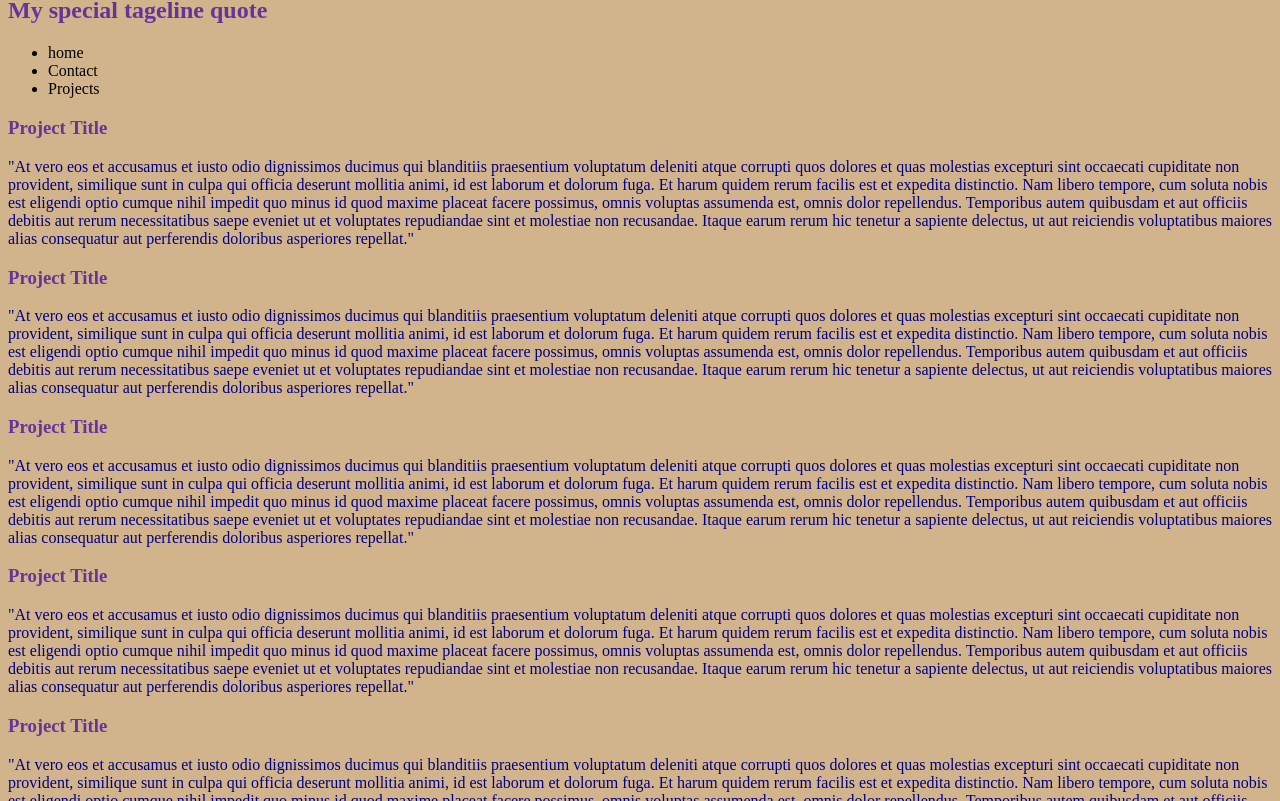
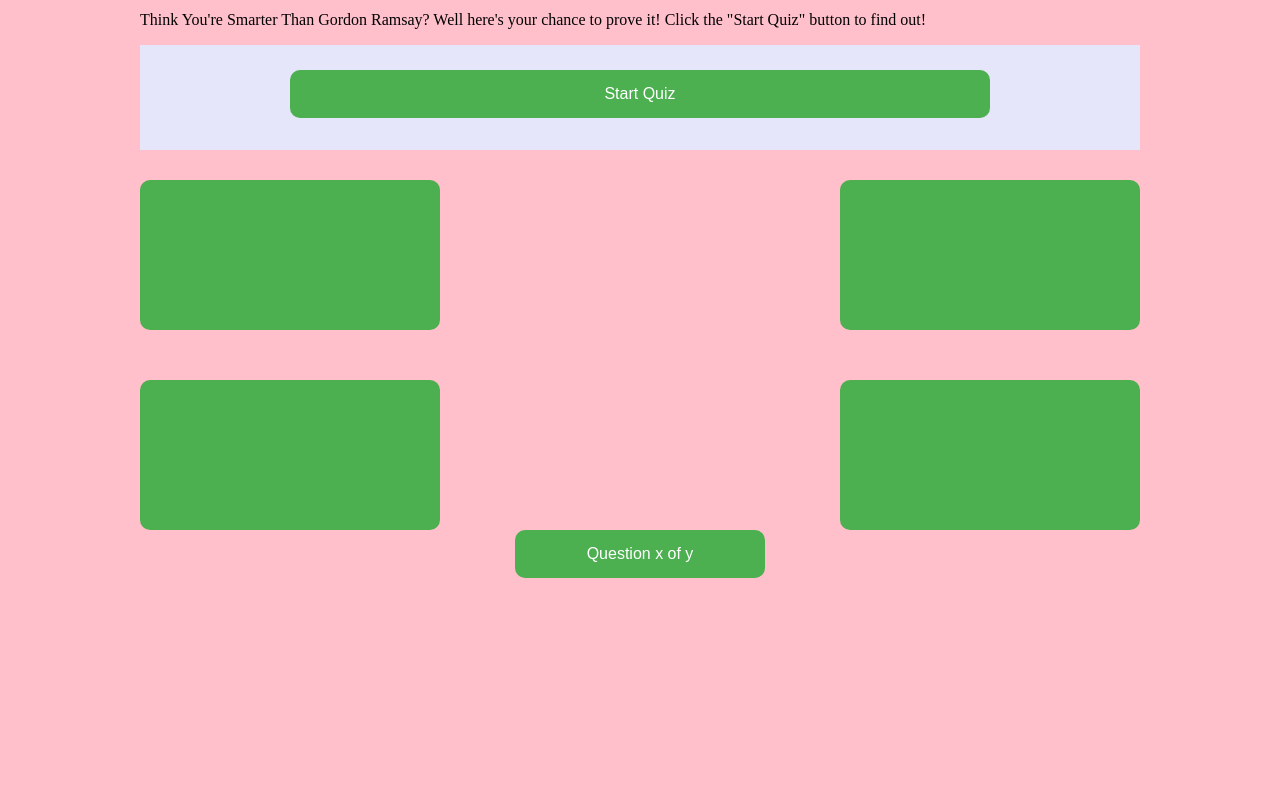
Before and after one commit to anitawright75/anitawright75.github.io, a plain HTML site: page index.html in a window 1280 px wide. Shown: the part 69-870 px from the top of the page. Drawn offline with Linux system fonts and the light colour scheme; files that its build step writes are made by us from their sources.

Commit message:
Add files via upload

```diff
--- a/index.html
+++ b/index.html
@@ -1,43 +1,51 @@
-<html lang="en">
+	<!DOCTYPE html>
 	<head>
-    <title>Anita Wright's Portfolio</title>
-    <link rel="stylesheet" href="styles/style.css"/>
-    <script src="scripts/app.js"></script>
+		<title>Are You Smarter Than Gordon Ramsay?</title>
+			<link rel="stylesheet" href="styles/main.css">
 	</head>
+
 		<body>
-<h1>Photo to go here</h1>
-<h2>My special tageline quote</h2>
-<nav>
-    <ul>
-        <li>home</li>
-        <li>Contact</li>
-        <li>Projects</li>
-    </ul>
-</nav>
-<article>
-    <h3>Project Title</h3>
-    <p>"At vero eos et accusamus et iusto odio dignissimos ducimus qui blanditiis praesentium voluptatum deleniti atque corrupti quos dolores et quas molestias excepturi sint occaecati cupiditate non provident, similique sunt in culpa qui officia deserunt mollitia animi, id est laborum et dolorum fuga. Et harum quidem rerum facilis est et expedita distinctio. Nam libero tempore, cum soluta nobis est eligendi optio cumque nihil impedit quo minus id quod maxime placeat facere possimus, omnis voluptas assumenda est, omnis dolor repellendus. Temporibus autem quibusdam et aut officiis debitis aut rerum necessitatibus saepe eveniet ut et voluptates repudiandae sint et molestiae non recusandae. Itaque earum rerum hic tenetur a sapiente delectus, ut aut reiciendis voluptatibus maiores alias consequatur aut perferendis doloribus asperiores repellat."</p>
-</article>
-<article>
-<h3>Project Title</h3>
-<p>"At vero eos et accusamus et iusto odio dignissimos ducimus qui blanditiis praesentium voluptatum deleniti atque corrupti quos dolores et quas molestias excepturi sint occaecati cupiditate non provident, similique sunt in culpa qui officia deserunt mollitia animi, id est laborum et dolorum fuga. Et harum quidem rerum facilis est et expedita distinctio. Nam libero tempore, cum soluta nobis est eligendi optio cumque nihil impedit quo minus id quod maxime placeat facere possimus, omnis voluptas assumenda est, omnis dolor repellendus. Temporibus autem quibusdam et aut officiis debitis aut rerum necessitatibus saepe eveniet ut et voluptates repudiandae sint et molestiae non recusandae. Itaque earum rerum hic tenetur a sapiente delectus, ut aut reiciendis voluptatibus maiores alias consequatur aut perferendis doloribus asperiores repellat."</p>
-</article>
-<article>
-<h3>Project Title</h3>
-<p>"At vero eos et accusamus et iusto odio dignissimos ducimus qui blanditiis praesentium voluptatum deleniti atque corrupti quos dolores et quas molestias excepturi sint occaecati cupiditate non provident, similique sunt in culpa qui officia deserunt mollitia animi, id est laborum et dolorum fuga. Et harum quidem rerum facilis est et expedita distinctio. Nam libero tempore, cum soluta nobis est eligendi optio cumque nihil impedit quo minus id quod maxime placeat facere possimus, omnis voluptas assumenda est, omnis dolor repellendus. Temporibus autem quibusdam et aut officiis debitis aut rerum necessitatibus saepe eveniet ut et voluptates repudiandae sint et molestiae non recusandae. Itaque earum rerum hic tenetur a sapiente delectus, ut aut reiciendis voluptatibus maiores alias consequatur aut perferendis doloribus asperiores repellat."</p>
-</article>
-<article>
-<h3>Project Title</h3>
-<p>"At vero eos et accusamus et iusto odio dignissimos ducimus qui blanditiis praesentium voluptatum deleniti atque corrupti quos dolores et quas molestias excepturi sint occaecati cupiditate non provident, similique sunt in culpa qui officia deserunt mollitia animi, id est laborum et dolorum fuga. Et harum quidem rerum facilis est et expedita distinctio. Nam libero tempore, cum soluta nobis est eligendi optio cumque nihil impedit quo minus id quod maxime placeat facere possimus, omnis voluptas assumenda est, omnis dolor repellendus. Temporibus autem quibusdam et aut officiis debitis aut rerum necessitatibus saepe eveniet ut et voluptates repudiandae sint et molestiae non recusandae. Itaque earum rerum hic tenetur a sapiente delectus, ut aut reiciendis voluptatibus maiores alias consequatur aut perferendis doloribus asperiores repellat."</p>
-</article>
-<article>
-<h3>Project Title</h3>
-<p>"At vero eos et accusamus et iusto odio dignissimos ducimus qui blanditiis praesentium voluptatum deleniti atque corrupti quos dolores et quas molestias excepturi sint occaecati cupiditate non provident, similique sunt in culpa qui officia deserunt mollitia animi, id est laborum et dolorum fuga. Et harum quidem rerum facilis est et expedita distinctio. Nam libero tempore, cum soluta nobis est eligendi optio cumque nihil impedit quo minus id quod maxime placeat facere possimus, omnis voluptas assumenda est, omnis dolor repellendus. Temporibus autem quibusdam et aut officiis debitis aut rerum necessitatibus saepe eveniet ut et voluptates repudiandae sint et molestiae non recusandae. Itaque earum rerum hic tenetur a sapiente delectus, ut aut reiciendis voluptatibus maiores alias consequatur aut perferendis doloribus asperiores repellat."</p>
-</article>
+			<div id="wrapper">
+
+				<header id="quiz">
+
+					<h1>Are You Smarter Than Gordon Ramsay?</h1>
+						<p>Think You're Smarter Than Gordon Ramsay? Well here's your chance to prove it! Click the "Start Quiz" button to find out!</p>
+				</header>
+
+				<div id="question">
+					<button id="startButton">Start Quiz</button>
+				</div>
+
+				<section id="main">
+
+					<column id="left">
+
+        				<button id="answer1"></button>
+
+        				<button id="answer2"></button>
+      				</column>
+
+
+      				<column id="right">
+
+        				<button id="answer3"></button>
+
+      					<button id="answer4"></button>
+      				</column>
+
+    			 </section>
+
 			<footer>
-    &copy; 2016 myself.
-
+				<div id="questionsDiv">
+					<button id="progress">Question x of y</button>
+				</div>
 			</footer>
 
+		</div>
+
+		<script src="script/questions.js"></script>
+		<script src="script/interactions.js"></script>
+		<script src="script/quiz.js"></script>
 	</body>
 	</html>
--- /dev/null
+++ b/main.css
@@ -0,0 +1,152 @@
+body {
+	background-color: pink;
+}
+
+#wrapper {
+
+    width: 1000px;
+    height: 900px;
+    margin:  auto;
+
+}
+
+#question {
+	background-color: lavender;
+	width: 1000px;
+	height: 100px;
+	margin-bottom: 30px;
+	text-align: center;
+	padding-top: 5px;
+}
+#startButton {
+	background-color: #4CAF50;
+    border: none;
+    color: white;
+    padding: 15px 32px;
+    text-align: center;
+    text-decoration: none;
+    display: inline-block;
+    font-size: 16px;
+    width: 700px;
+    margin: 20px 150px 30px 150px;
+
+		}
+
+	/*this (#main) is the section that I'd like to have the questions pop into and then have the answers appear in the buttons */
+
+#main {
+
+	width: 1000px;
+	height: 350px;
+	margin: auto;
+
+}
+
+#left {
+
+  color: white;
+  height: 350px;
+  width: 300px;
+  float: left;
+
+
+        }
+
+
+#right {
+
+  color: white;
+  height: 350px;
+  width: 300px;
+  float: right;
+
+
+
+}
+
+#answer1 {
+	background-color: #4CAF50;
+    border: none;
+    color: white;
+    width: 300px;
+    height: 150px;
+    padding: 15px 32px;
+    text-align: center;
+    text-decoration: none;
+    font-size: 16px;
+    border-radius: 10px;
+    margin-bottom: 50px;
+
+
+}
+
+#answer2 {
+	background-color: #4CAF50;
+    border: none;
+    color: white;
+    width: 300px;
+    height: 150px;
+    padding: 15px 32px;
+    text-align: center;
+    text-decoration: none;
+    font-size: 16px;
+    border-radius: 10px;
+
+}
+
+
+
+#answer3 {
+	background-color: #4CAF50;
+    border: none;
+    color: white;
+    width: 300px;
+    height: 150px;
+    padding: 15px 32px;
+    text-align: center;
+    text-decoration: none;
+    font-size: 16px;
+    border-radius: 10px;
+    margin-bottom: 50px;
+
+}
+
+#answer4 {
+	background-color: #4CAF50;
+    border: none;
+    color: white;
+    width: 300px;
+    height: 150px;
+    padding: 15px 32px;
+    text-align: center;
+    text-decoration: none;
+    font-size: 16px;
+    border-radius: 10px;
+
+}
+
+button {
+
+    background-color: #4CAF50;
+    border: none;
+    color: white;
+    width: 250px;
+    padding: 15px 32px;
+    text-align: center;
+    text-decoration: none;
+    font-size: 16px;
+    border-radius: 10px;
+
+}
+
+#startButton {
+
+	text-align: center;
+	font-size: 16px;
+}
+
+footer {
+
+	text-align: center;
+	height: 250px;
+}
```
Also changed, not shown: interactions.js (added, +35 -0 lines), questions.js (added, +39 -0 lines), quiz.js (added, +165 -0 lines), 1 other file. Lines whose indentation alone changed are shown as unchanged.
